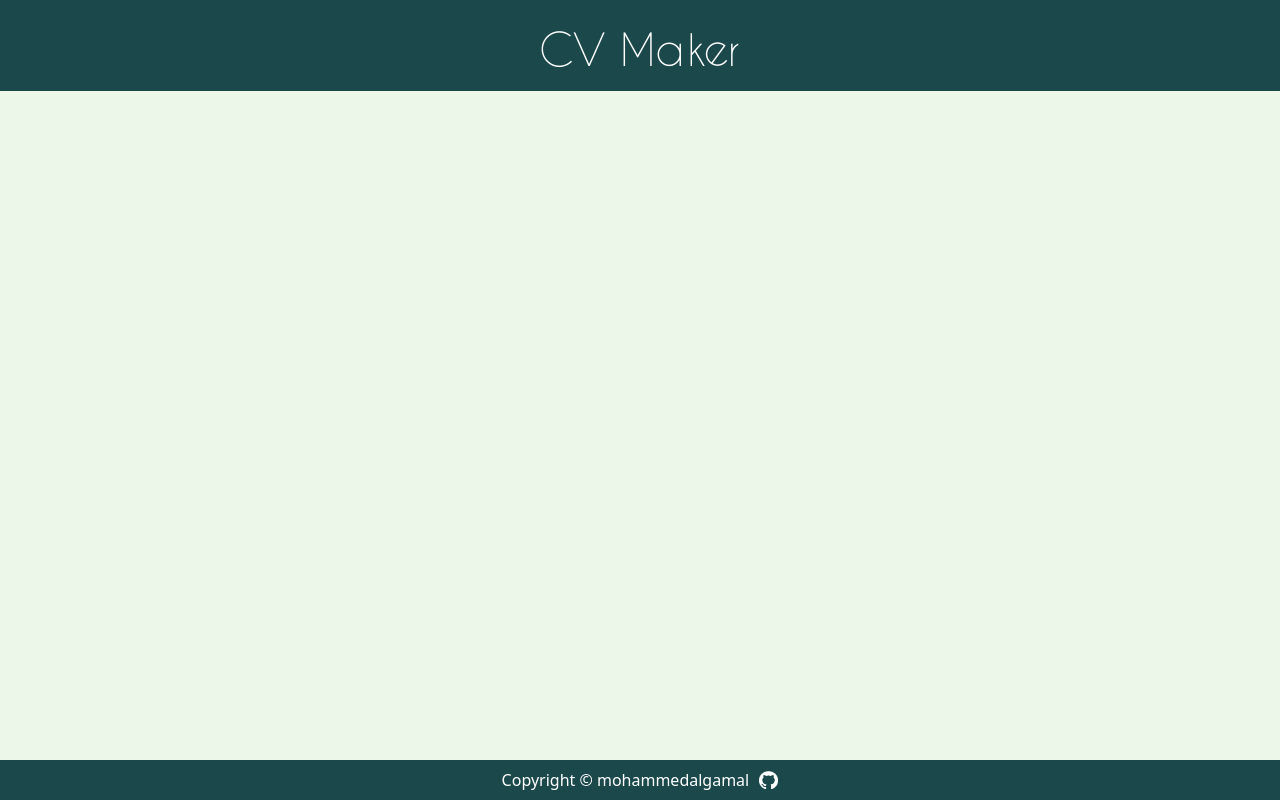
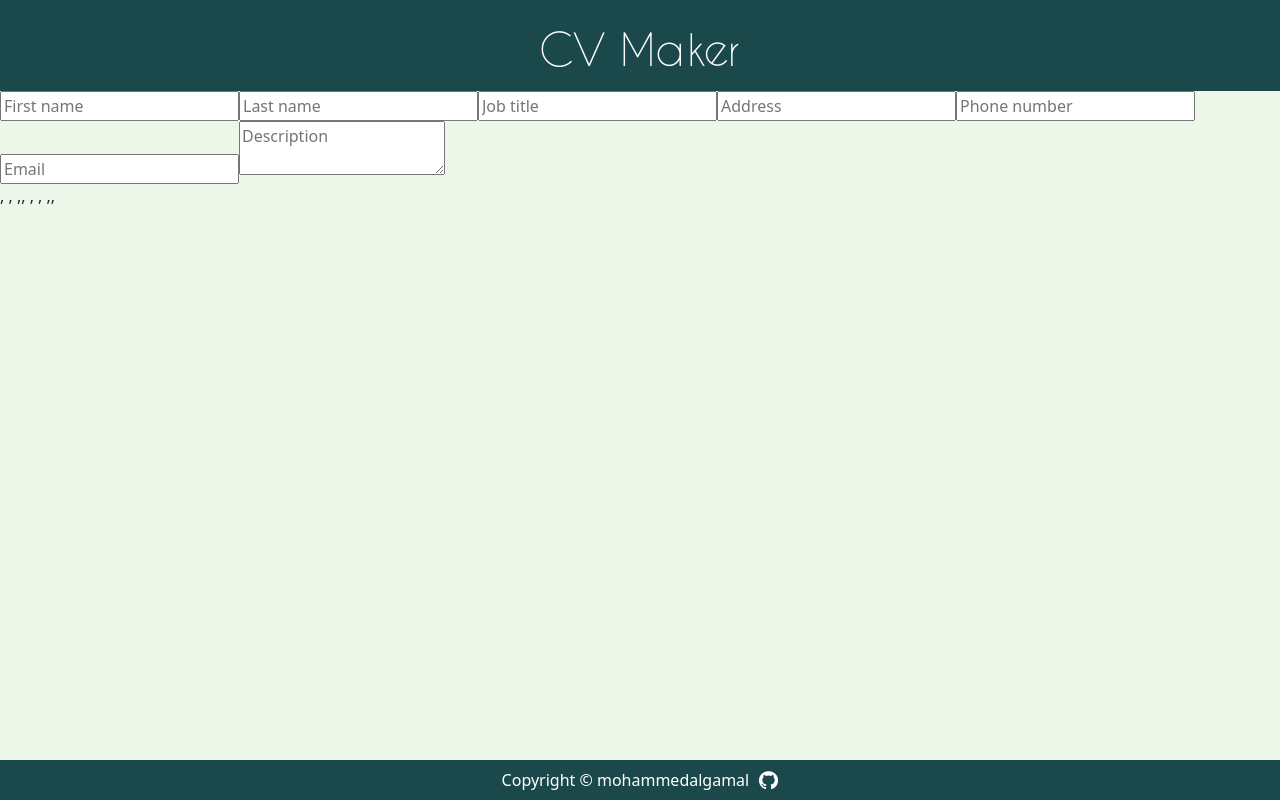
Before and after one commit to mohammedalgamal/CV-Maker, a React (Create React App) app: page / in a window 1280 px wide. Built offline with nearby package versions, Linux system fonts and the light colour scheme.

Commit message:
Add Main, Data, and CV and their main logic

```diff
--- a/src/App.js
+++ b/src/App.js
@@ -1,11 +1,13 @@
 import Footer from './components/Footer';
 import Header from './components/Header';
+import Main from './components/Main';
 import './styles/app.css';
 
 function App() {
   return (
     <div className="App">
       <Header></Header>
+      <Main></Main>
       <Footer></Footer>
     </div>
   );
--- a/src/components/CV.js
+++ b/src/components/CV.js
@@ -0,0 +1,21 @@
+import { Component } from "react";
+
+export default class CV extends Component {
+    // eslint-disable-next-line no-useless-constructor
+    constructor(props) {
+        super(props);
+    }
+
+    render() {
+        const { firstName, lastName,
+             jobTitle, address, phoneNumber, email,
+              description, experiences, educations } = this.props;
+        return (
+            <div>
+                {firstName}, {lastName}, {jobTitle},
+                {address}, {phoneNumber}, {email}, {description},
+                {experiences}, {educations}
+            </div>
+        )
+    }
+}
--- a/src/components/Data.js
+++ b/src/components/Data.js
@@ -0,0 +1,31 @@
+import { Component } from "react";
+
+export default class Data extends Component {
+    render() {
+        return (
+            <div className="Data">
+
+                <input type="text" placeholder="First name"
+                onChange={(e) => {this.props.changeData(e, "firstName")}}></input>
+
+                <input type="text" placeholder="Last name"
+                onChange={(e) => {this.props.changeData(e, "lastName")}}></input>
+
+                <input type="text" placeholder="Job title"
+                onChange={(e) => {this.props.changeData(e, "jobTitle")}}></input>
+
+                <input type="text" placeholder="Address"
+                onChange={(e) => {this.props.changeData(e, "address")}}></input>
+
+                <input type="number" placeholder="Phone number"
+                onChange={(e) => {this.props.changeData(e, "phoneNumber")}}></input>
+
+                <input type="email" placeholder="Email"
+                onChange={(e) => {this.props.changeData(e, "email")}}></input>
+
+                <textarea placeholder="Description"
+                onChange={(e) => {this.props.changeData(e, "description")}}></textarea>
+            </div>
+        )
+    }
+}
--- a/src/components/Main.js
+++ b/src/components/Main.js
@@ -0,0 +1,50 @@
+import { Component } from "react";
+import Data from "./Data";
+import CV from "./CV";
+
+export default class Main extends Component {
+    constructor(props) {
+        super(props);
+
+        this.state = {
+            firstName: "",
+            lastName: "",
+            jobTitle: "",
+            address: "",
+            phoneNumber: "",
+            email: "",
+            description: "",
+            experiences: [],
+            educations: [],
+        };
+    }
+
+    changeData = (e, data) => {
+
+        this.setState({
+            [data]: e.target.value
+        })
+    }
+
+    render() {
+        const { firstName, lastName, jobTitle,
+             address, phoneNumber, email,
+              description, experiences, educations } = this.state;
+        return (
+            <div className="Main">
+                <Data changeData = {this.changeData}></Data>
+                <CV
+                firstName = {firstName}
+                lastName = {lastName}
+                jobTitle = {jobTitle}
+                address = {address}
+                phoneNumber = {phoneNumber}
+                email = {email}
+                description = {description}
+                experiences = {experiences}
+                educations = {educations}
+                ></CV>
+            </div>
+        )
+    }
+}
```
